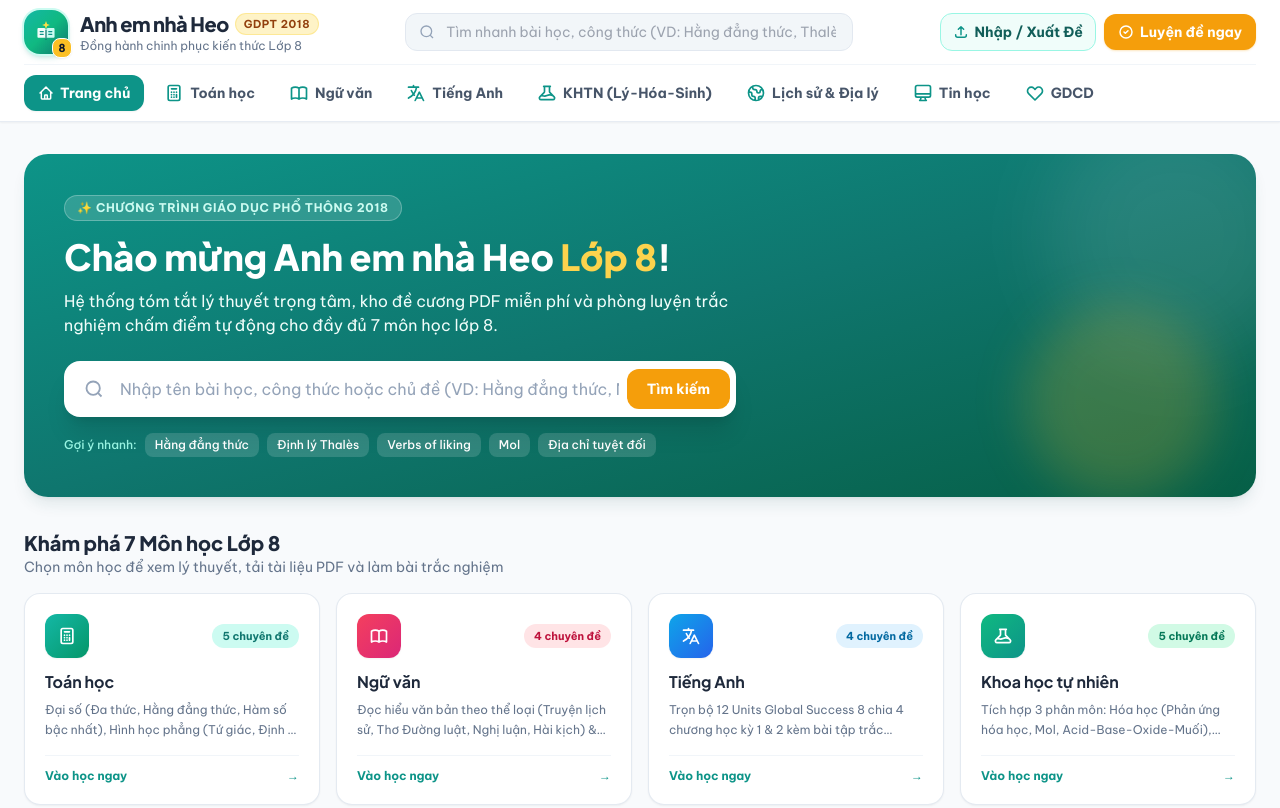
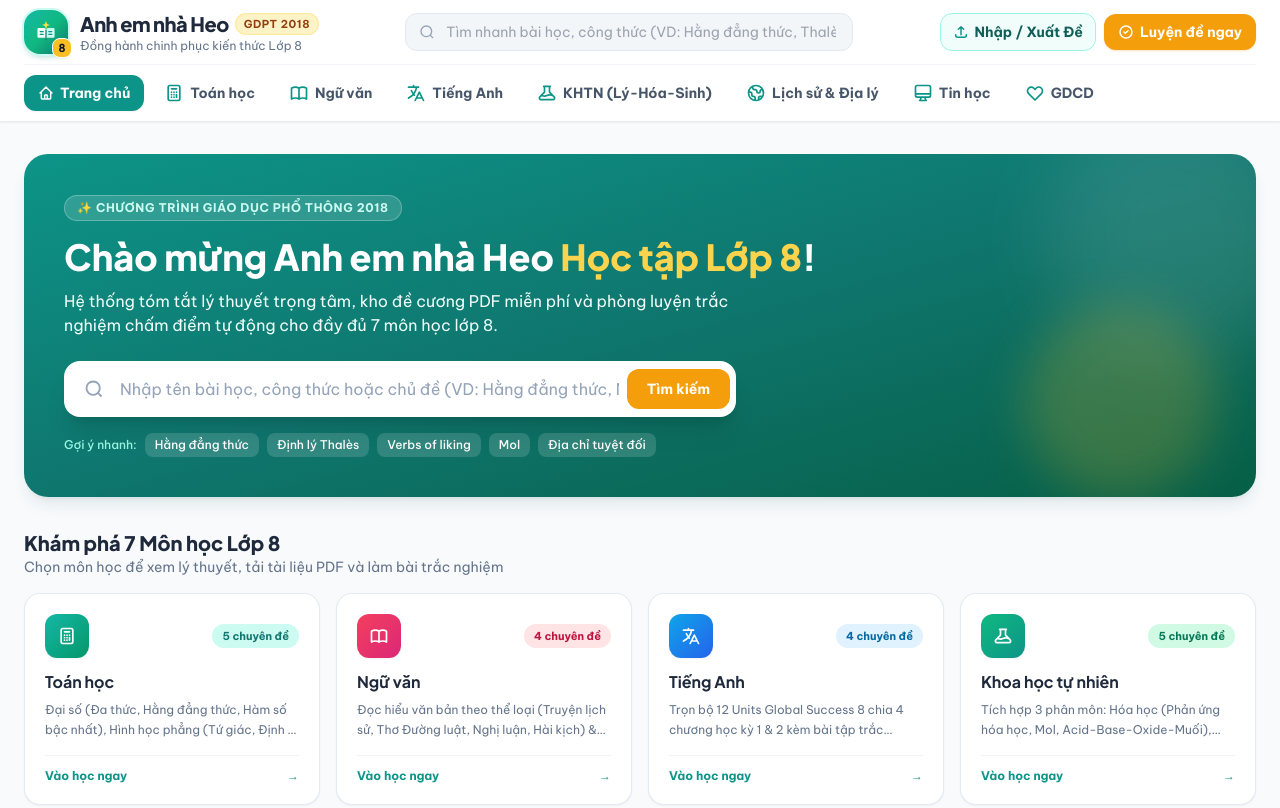
Before and after one commit to anhemnhaheo/hoctap, a plain HTML site: page index.html in a window 1280 px wide. Shown: the top 808 px of the page. Drawn offline with nearby package versions, Linux system fonts and the light colour scheme.

Commit message:
Update index.html

```diff
--- a/index.html
+++ b/index.html
@@ -2125,7 +2125,7 @@
                                 ✨ Chương trình Giáo dục Phổ thông 2018
                             </span>
                             <h1 class="font-display text-2xl sm:text-4xl font-extrabold leading-tight mb-3">
-                                Chào mừng Anh em nhà Heo <span class="text-amber-300">Lớp 8</span>!
+                                Chào mừng Anh em nhà Heo <span class="text-amber-300">Học tập Lớp 8</span>!
                             </h1>
                             <p class="text-teal-50 text-sm sm:text-base leading-relaxed mb-6 max-w-2xl">
                                 Hệ thống tóm tắt lý thuyết trọng tâm, kho đề cương PDF miễn phí và phòng luyện trắc nghiệm chấm điểm tự động cho đầy đủ 7 môn học lớp 8.
```
